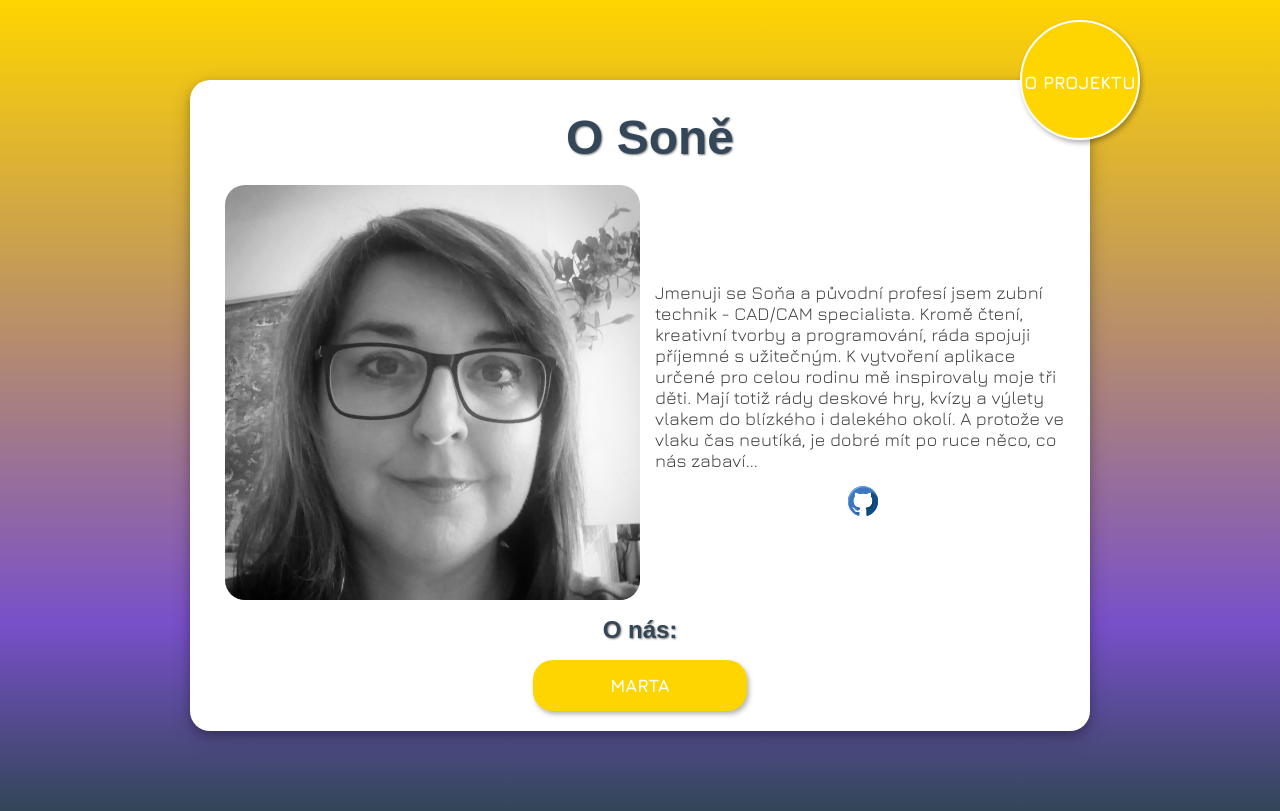
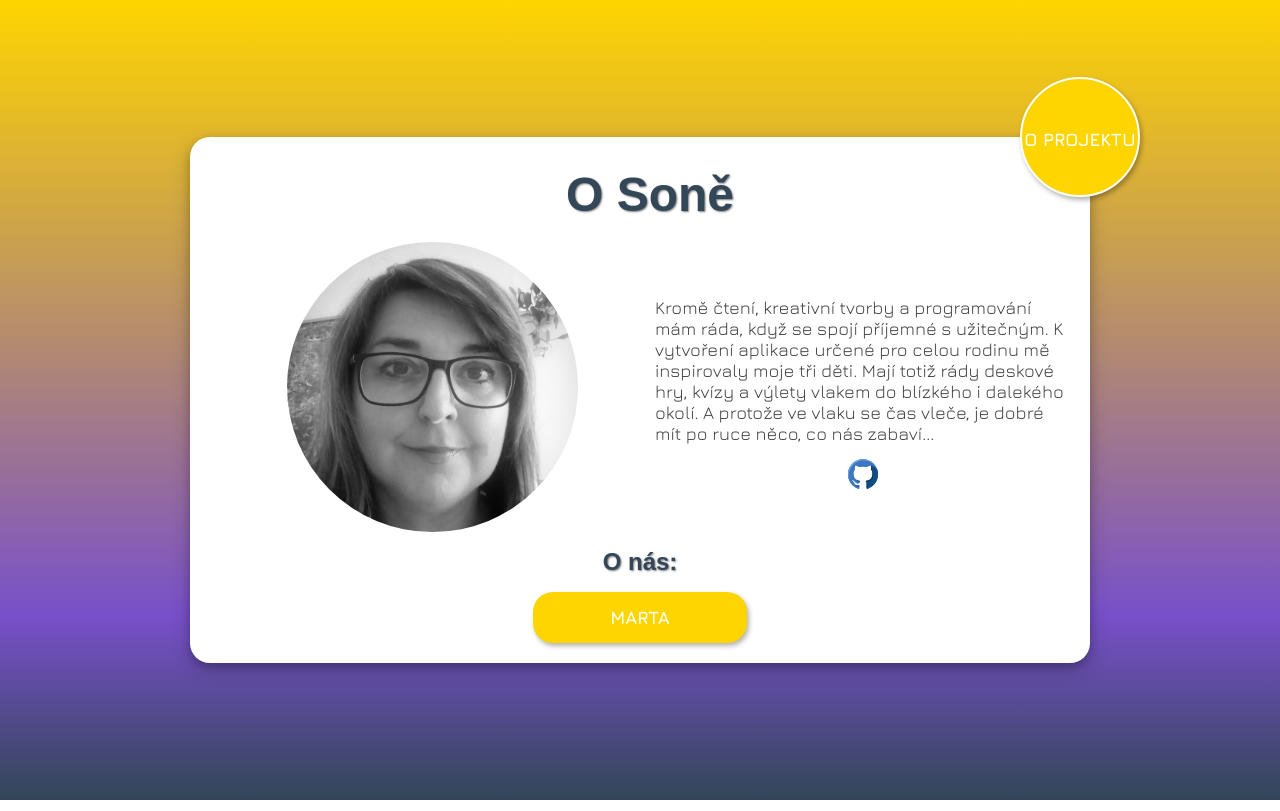
Before and after one commit to SonaMatejkova/O-projektu, a plain HTML site: page sona.html in a window 1280 px wide. Drawn offline with nearby package versions, Linux system fonts and the light colour scheme; a web font is replaced by a local one.

Commit message:
Oprava textu a obrázků

```diff
--- a/sona.html
+++ b/sona.html
@@ -23,16 +23,15 @@
       <h1>O Soně</h1>
       <div class="container">
         <div class="div-obrazek cerna">
-          <img class="obrazek obrazek-sona cerna" src="foto-sona.jpg" alt="foto sona" />
+          <img class="obrazek-sona" src="foto-sona.jpg" alt="foto sona" />
         </div>
         <div class="uvodni-slovo">
           <p class="popisek">
-            Jmenuji se Soňa a původní profesí jsem zubní technik - CAD/CAM
-            specialista. Kromě čtení, kreativní tvorby a programování, ráda
-            spojuji příjemné s užitečným. K vytvoření aplikace určené pro celou
-            rodinu mě inspirovaly moje tři děti. Mají totiž rády deskové hry,
-            kvízy a výlety vlakem do blízkého i dalekého okolí. A protože ve
-            vlaku čas neutíká, je dobré mít po ruce něco, co nás zabaví...
+            Kromě čtení, kreativní tvorby a programování mám ráda, když se spojí
+            příjemné s užitečným. K vytvoření aplikace určené pro celou rodinu
+            mě inspirovaly moje tři děti. Mají totiž rády deskové hry, kvízy a
+            výlety vlakem do blízkého i dalekého okolí. A protože ve vlaku se
+            čas vleče, je dobré mít po ruce něco, co nás zabaví...
           </p>
           <a class="odkaz-github" href="https://github.com/SonaMatejkova"
             ><img class="github" src="github.svg" alt="github"
@@ -46,7 +45,6 @@
     </main>
 
     <!-- Patička -->
-    <footer class="paticka">
-    </footer>
+    <footer class="paticka"></footer>
   </body>
 </html>
--- a/style.css
+++ b/style.css
@@ -99,9 +99,18 @@ h2 {
   border-radius: 20px;
 }
 
-.obrazek-sona
+figure {
+  margin: 0;
+}
+
+figcaption {
+  font-size: 8px;
+  text-align: right;
+}
+
+.obrazek-sona,
 .obrazek-marta {
-  width: 60%;
+  width: 70%;
   border-radius: 50%;
 }
 
@@ -122,10 +131,12 @@ h2 {
   font-size: 14px;
   margin: 10px 0;
 }
+
 .github {
   width: 30px;
   height: 30px;
 }
+
 .tlacitka {
   display: flex;
   justify-content: center;
@@ -225,6 +236,9 @@ h2 {
     width: 50%;
     margin-left: 15px;
   }
+  figcaption {
+    font-size: 10px;
+  }
   .uvodni-slovo {
     width: 50%;
     margin-left: 15px;
```
Also changed, not shown: marta.html (+11 -4 lines).
